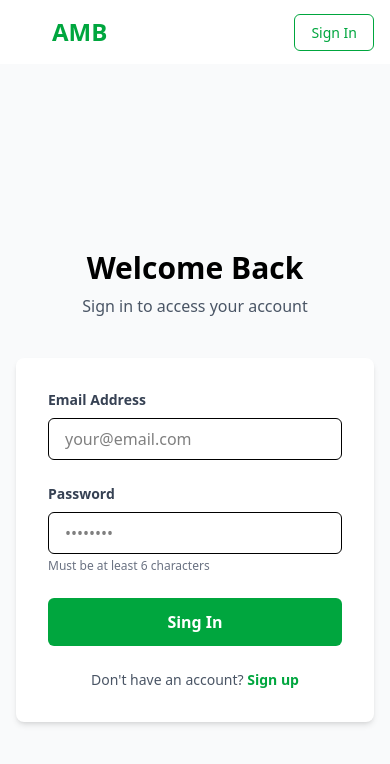
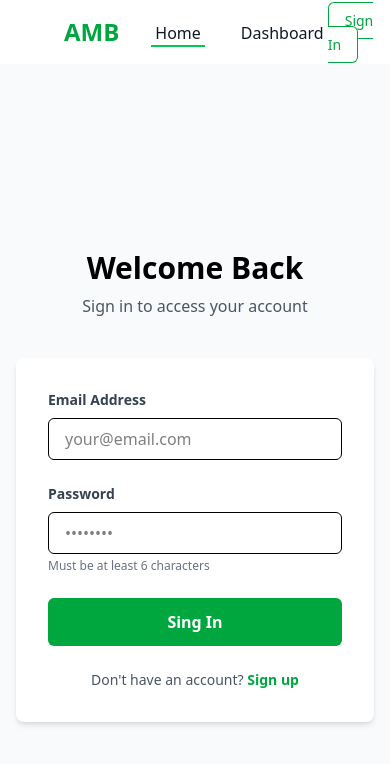
Before and after one commit to Amin365/Library-System, a React (Vite) app: page /signin in a window 390 px wide. Shown: the top 764 px of the page. Built offline with nearby package versions, Linux system fonts and the light colour scheme; no server answers.

Commit message:
corrected some responsive

```diff
--- a/src/components/Header.jsx
+++ b/src/components/Header.jsx
@@ -22,13 +22,13 @@ const Header = () => {
     <div className='flex  justify-between h-16'>
 
          <div className='flex'>
-                        <div className='flex items-center ml-9 '>
+                        <div className='flex items-center ml-12 '>
                             <Link to={'/'}
                                 className='text-2xl font-bold text-green-600'
                             >AMB</Link>
                         </div>
-                        <nav className='hidden sm:flex sm:ml-6 sm:space-x-8'>
-                            <Link to={'/'} className='inline-flex items-center px-1 pt-1 border-b-2 border-green-500 text-base font-medium text-gray-900 capitalize'>Home</Link>
+                        <nav className='items-center flex ml-8 space-x-8'>
+                            <Link to={'/'} className='inline-flex items-center px-1 pt-1 border-b-2 border-green-500 text-base font-medium text-gray-900 capitalize pointer-curser'>Home</Link>
                             <Link to={'/dashboard/dashboardhome'} className='inline-flex items-center px-1 pt-1 border-b-2 border-transparent text-base font-medium text-gray-900 capitalize'>dashboard</Link>
                         </nav>
                     </div>
--- a/src/pages/DashboardHome.jsx
+++ b/src/pages/DashboardHome.jsx
@@ -134,9 +134,9 @@ function DashboardHome() {
 
           (
             <div className=" max-w-7xl mx-auto ">
-              <h1 className="mb-9 font-bold text-xl ">Welcome to the Dashboard {profile?.username}</h1>
+              <h1 className="mb-9 font-bold md:text-xl text-center text-sm ">Welcome to the Dashboard {profile?.username}</h1>
               <div className="flex gap-4 flex-wrap md:flex-cols   space-x-2 ">
-                <div className="px-6 py-8 bg-white shadow-lg w-[90%] md:w-[32%] md:ml-0 ml-9 rounded-md">
+                <div className="px-6 py-8 bg-white shadow-lg w-[90%] md:w-[29%] md:ml-0 ml-4 rounded-md">
                   <div className="flex items-center gap-12   ">
                     <div className="bg-green-100 p-3 rounded-lg ">
                       <IoBookOutline className="text-4xl text-green-500" />
@@ -148,7 +148,7 @@ function DashboardHome() {
                     </div>
                   </div>
                 </div>
-                <div className="px-6 py-8 bg-white shadow-lg w-[90%] md:w-[32%] md:ml-0 ml-9 rounded-md">
+                <div className="px-6 py-8 bg-white shadow-lg w-[90%] md:w-[29%] md:ml-0 ml-4 rounded-md">
                   <div className="flex items-center gap-12 ">
                     <div className="bg-green-100 p-4 rounded-lg ">
                       <IoPeopleSharp className="text-4xl text-green-500" />
@@ -160,7 +160,7 @@ function DashboardHome() {
                     </div>
                   </div>
                 </div>
-                <div className="px-6 py-8 bg-white shadow-lg w-[90%] md:ml-0 ml-9 md:w-[32%] rounded-md">
+                <div className="px-6 py-8 bg-white shadow-lg w-[90%] md:ml-0 ml-4 md:w-[29%] rounded-md">
                   <div className="flex items-center gap-12 py-1 px-2">
                     <div className="bg-green-100 p-4 rounded-lg ">
                       <IoBookOutline className="text-4xl text-green-500" />
--- a/src/pages/DashboardLayout.jsx
+++ b/src/pages/DashboardLayout.jsx
@@ -19,7 +19,7 @@ function DashboardLayout() {
   ];
 
   return (
-    <div className="flex min-h-screen bg-gray-100 ">
+    <div className="flex min-h-screen md:bg-gray-100 ">
       {/* Hamburger menu only on mobile */}
       {!sidebarOpen && (
         <button
```
